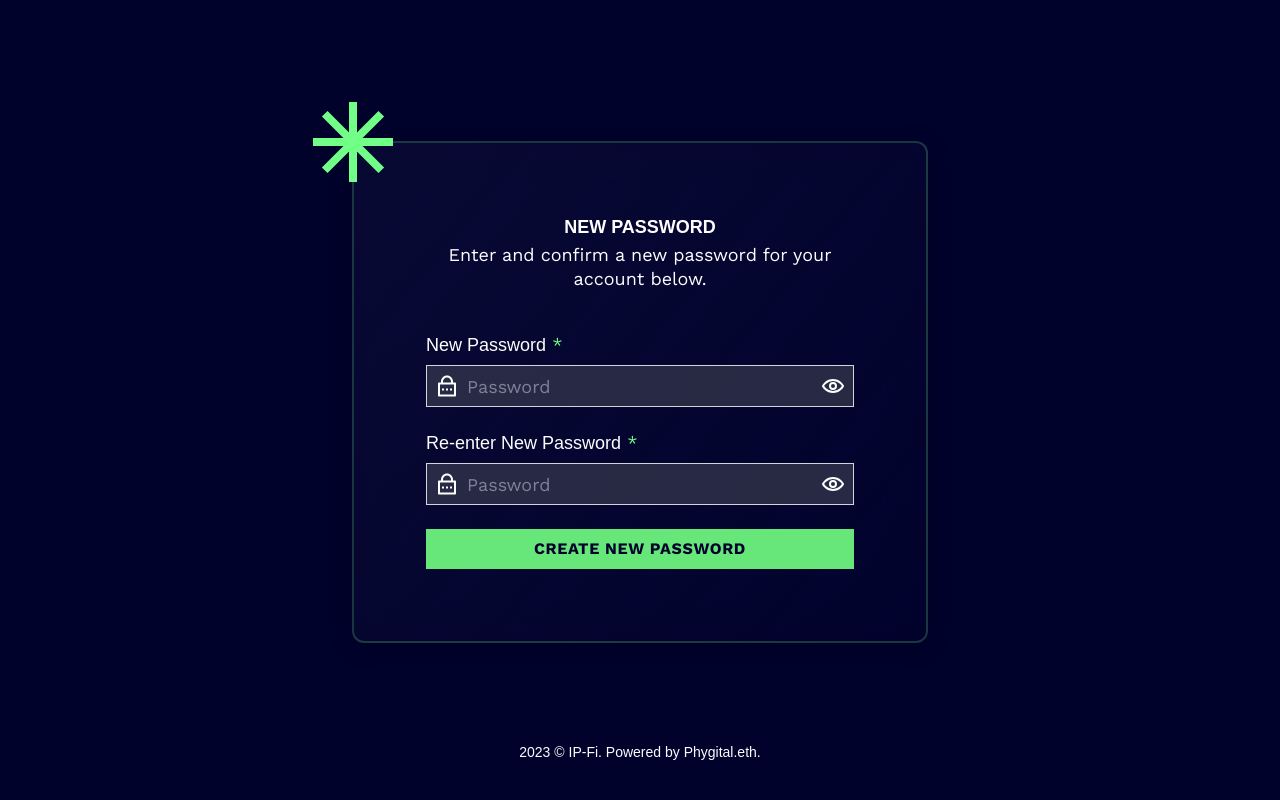
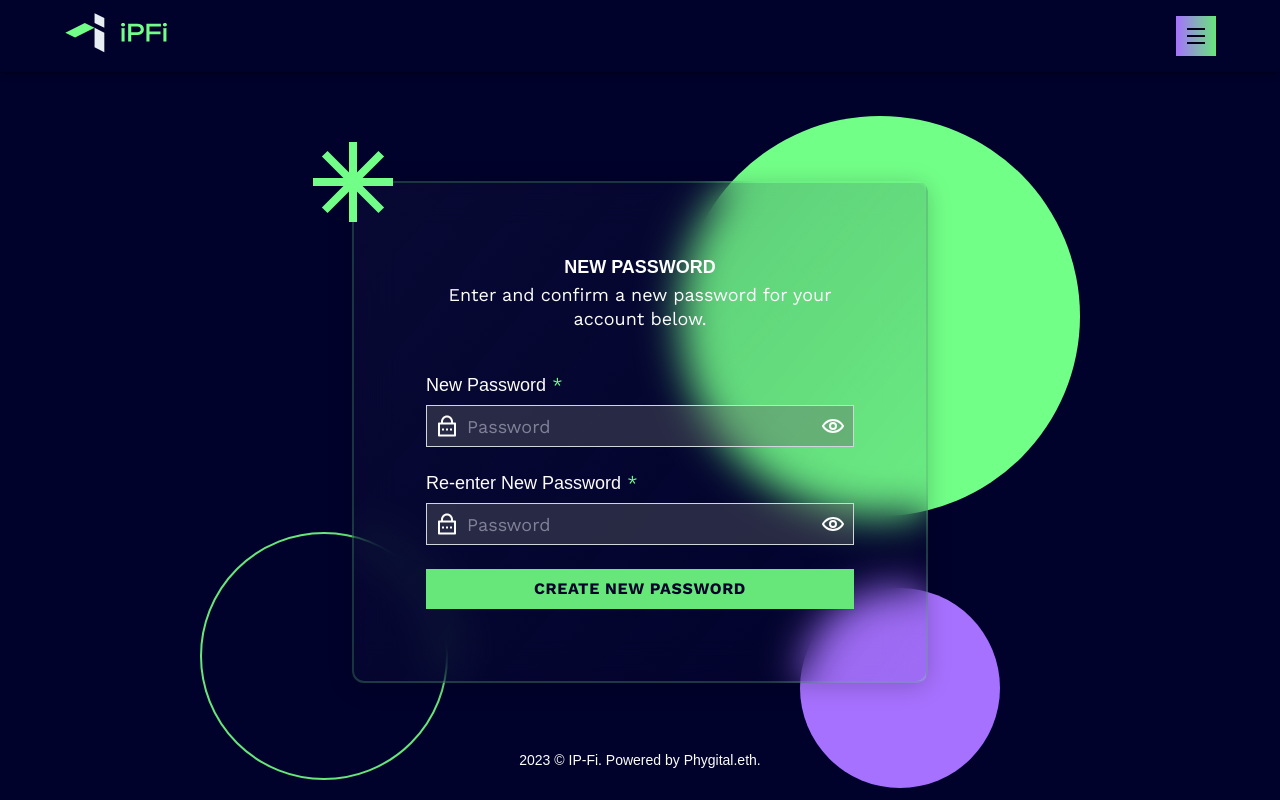
Before and after one commit to Odds-and-Ends-LLC/ip-fi-ui, a Next.js app: page /login/reset-password in a window 1280 px wide. Built offline with nearby package versions, Linux system fonts and the light colour scheme; a web font is replaced by a local one.

Commit message:
add background & update paper

```diff
--- a/src/app/layout.js
+++ b/src/app/layout.js
@@ -19,7 +19,7 @@ export default function RootLayout({ children }) {
       <body>
         <ThemeRegistry>
           {/* navbar not visible on login page */}
-          {/* <Navbar /> */}
+          <Navbar />
           <Container>{children}</Container>
         </ThemeRegistry>
       </body>
--- a/src/components/login/PasswordPageContainer/PasswordPageContainer.js
+++ b/src/components/login/PasswordPageContainer/PasswordPageContainer.js
@@ -1,5 +1,5 @@
 // packages
-import { Stack, Typography } from "@mui/material";
+import { Box, Stack, Typography } from "@mui/material";
 
 // styles
 import styles from "./PasswordPageContainer.module.css";
@@ -10,8 +10,16 @@ export default function PasswordPageContainer({ children }) {
   return (
     <Stack
       className={styles.passwordPageContainer}
-      sx={{ backgroundColor: "blue.main", padding: { mobile: "40px 32px" } }}
+      sx={{
+        backgroundColor: "blue.main",
+        padding: { mobile: "124px 40px 32px", tablet: "136px 40px 32px" },
+      }}
     >
+      <Stack className={styles.bgContainer} sx={{ position: "absolute" }}>
+        <Box className={styles.bgGreenCircle} bgcolor="primary.light" />
+        <Box className={styles.bgPurpleCircle} bgcolor="secondary.main" />
+        <Box className={styles.bgCircleOutline} borderColor="primary.main" />
+      </Stack>
       <Stack className={styles.passwordPageContents}>{children}</Stack>
       <Typography variant="label3">
         {new Date().getFullYear()} © IP-Fi. Powered by Phygital.eth.
--- a/src/components/login/PasswordPageContainer/PasswordPageContainer.module.css
+++ b/src/components/login/PasswordPageContainer/PasswordPageContainer.module.css
@@ -1,8 +1,11 @@
 .passwordPageContainer {
   align-items: center;
+  gap: 24px;
   justify-content: center;
   min-height: 100vh;
+  overflow: hidden;
   position: relative;
+  text-align: center;
 }
 
 .passwordPageContents {
@@ -11,3 +14,35 @@
   justify-content: center;
   width: 100%;
 }
+
+.bgContainer {
+  flex-shrink: 0;
+  height: 672px;
+  width: 880px;
+}
+
+.bgGreenCircle,
+.bgPurpleCircle,
+.bgCircleOutline {
+  aspect-ratio: 1;
+  border-radius: 100%;
+  position: absolute;
+}
+
+.bgGreenCircle {
+  height: 400px;
+  right: 0;
+}
+
+.bgPurpleCircle {
+  bottom: 0;
+  height: 200px;
+  right: 80px;
+}
+
+.bgCircleOutline {
+  border-style: solid;
+  border-width: 2px;
+  bottom: 8px;
+  height: 248px;
+}
--- a/src/components/shared/PaperTranslucent/PaperTranslucent.js
+++ b/src/components/shared/PaperTranslucent/PaperTranslucent.js
@@ -22,8 +22,10 @@ export default function PaperTranslucent({ children, iconPosition = "left", maxW
       <Box
         className={styles.paperTranslucentIcon}
         sx={{
-          left: iconPosition === "left" && "-41px",
-          right: iconPosition === "right" && "-41px",
+          height: { mobile: "56px", tablet: "80px" },
+          top: { mobile: "-29px", tablet: "-41px" },
+          left: iconPosition === "left" && { mobile: "-29px", tablet: "-41px" },
+          right: iconPosition === "right" && { mobile: "-29px", tablet: "-41px" },
         }}
       >
         <AsteriskIcon size="100%" />
--- a/src/components/shared/PaperTranslucent/PaperTranslucent.module.css
+++ b/src/components/shared/PaperTranslucent/PaperTranslucent.module.css
@@ -8,10 +8,8 @@
 }
 
 .paperTranslucentIcon {
-  height: 80px;
-  width: 80px;
+  aspect-ratio: 1;
   position: absolute;
-  top: -41px;
 }
 
 .paperTranslucentContent {
```
